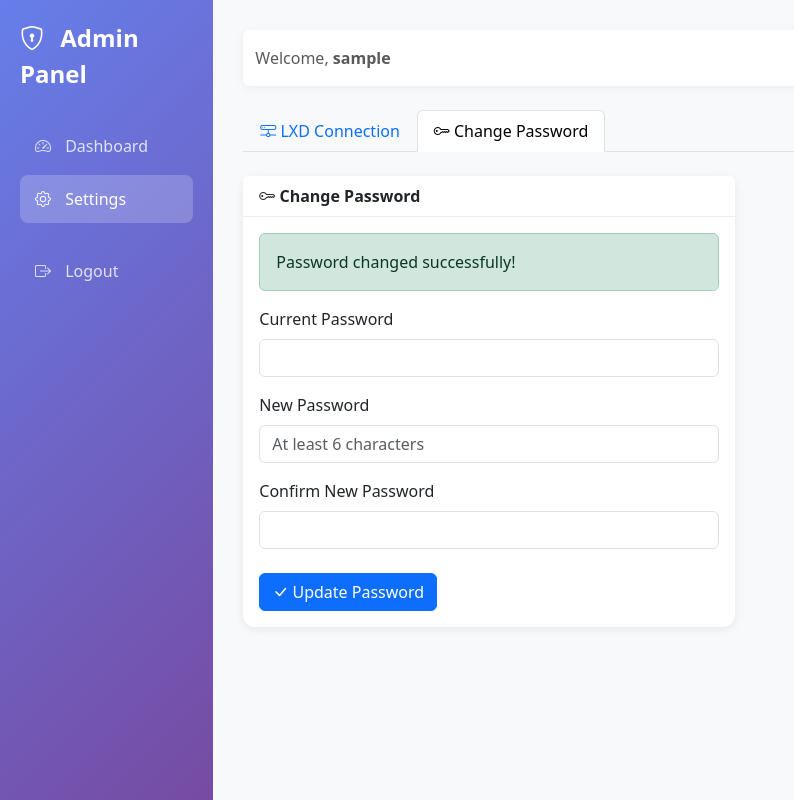
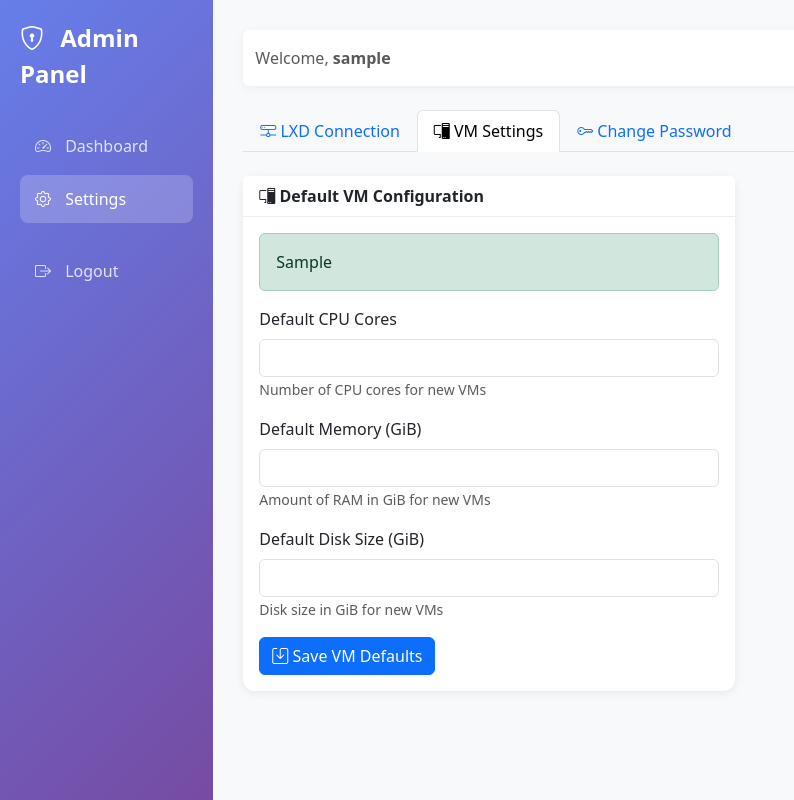
Before and after one commit to semanticlib/sandbox, a FastAPI app: template templates/admin/settings.html in a window 1280 px wide. Shown: the whole page, without its empty margins (0-794 px from the left). Run offline with FastAPI, Linux system fonts and the light colour scheme; the template is opened without the code that fills it: most values are stand-ins (such as "Sample title", 1, 10 or a date in 2020).

Commit message:
feat(settings): add default VM configuration options
Add the ability to save and use default VM settings (CPU, memory, disk) across the application. This includes a new VMDefaultSettings database model, a settings API endpoint to save defaults, and UI updates to the dashboard and settings page to utilize these defaults when creating new instances.

```diff
--- a/main.py
+++ b/main.py
@@ -10,7 +10,7 @@ from jinja2 import filters
 from pydantic import BaseModel
 
 from database import engine, get_db, Base
-from models import AdminUser, LXDSettings
+from models import AdminUser, LXDSettings, VMDefaultSettings
 from auth import get_password_hash, verify_password, create_access_token
 from cert_utils import generate_client_certificate
 from jose import JWTError, jwt
@@ -505,7 +505,8 @@ async def dashboard(
         "lxd_connected": lxd_connected,
         "instances": instances,
         "page": page,
-        "search": search
+        "search": search,
+        "vm_defaults": db.query(VMDefaultSettings).first()
     })
 
 
@@ -517,19 +518,25 @@ async def settings_page(
     lxd_success: str = None,
     lxd_error: str = None,
     password_success: str = None,
-    password_error: str = None
+    password_error: str = None,
+    vm_success: str = None,
+    vm_error: str = None
 ):
-    """Settings page - change password and LXD configuration"""
+    """Settings page - change password, LXD configuration, and VM defaults"""
     lxd_settings = db.query(LXDSettings).first()
+    vm_settings = db.query(VMDefaultSettings).first()
 
     return templates.TemplateResponse("admin/settings.html", {
         "request": request,
         "username": user.username,
         "lxd_settings": lxd_settings,
+        "vm_settings": vm_settings,
         "lxd_success": lxd_success,
         "lxd_error": lxd_error,
         "password_success": password_success,
-        "password_error": password_error
+        "password_error": password_error,
+        "vm_success": vm_success,
+        "vm_error": vm_error
     })
 
 
@@ -659,6 +666,34 @@ async def generate_certificate(request: Request):
         })
     except Exception as e:
         return JSONResponse({"success": False, "message": str(e)})
+
+
+@app.post("/settings/vm")
+async def save_vm_settings(
+    request: Request,
+    cpu: int = Form(...),
+    memory: int = Form(...),
+    disk: int = Form(...),
+    db: Session = Depends(get_db)
+):
+    """Save default VM settings"""
+    settings = db.query(VMDefaultSettings).first()
+
+    if settings:
+        settings.cpu = cpu
+        settings.memory = memory
+        settings.disk = disk
+    else:
+        settings = VMDefaultSettings(
+            cpu=cpu,
+            memory=memory,
+            disk=disk
+        )
+        db.add(settings)
+
+    db.commit()
+
+    return RedirectResponse(url="/settings?vm_success=VM defaults saved successfully", status_code=303)
 
 
 @app.post("/instances/create")
--- a/templates/admin/settings.html
+++ b/templates/admin/settings.html
@@ -10,6 +10,11 @@
     <li class="nav-item" role="presentation">
         <button class="nav-link active" id="lxd-tab" data-bs-toggle="tab" data-bs-target="#lxd" type="button" role="tab">
             <i class="bi bi-hdd-network"></i> LXD Connection
+        </button>
+    </li>
+    <li class="nav-item" role="presentation">
+        <button class="nav-link" id="vm-settings-tab" data-bs-toggle="tab" data-bs-target="#vm-settings" type="button" role="tab">
+            <i class="bi bi-pc-display"></i> VM Settings
         </button>
     </li>
     <li class="nav-item" role="presentation">
@@ -121,6 +126,59 @@
                             <li>Enter Server URL: <code>https://&lt;lxd-ip&gt;:8443</code></li>
                             <li>Click <strong>Save Settings</strong> → <strong>Test Connection</strong></li>
                         </ol>
+                    </div>
+                </div>
+            </div>
+        </div>
+    </div>
+
+    <!-- VM Settings Tab -->
+    <div class="tab-pane fade" id="vm-settings" role="tabpanel">
+        <div class="row">
+            <div class="col-md-6">
+                <div class="card mb-4">
+                    <div class="card-header">
+                        <i class="bi bi-pc-display"></i> Default VM Configuration
+                    </div>
+                    <div class="card-body">
+                        {% if vm_success %}
+                        <div class="alert alert-success" role="alert">
+                            {{ vm_success }}
+                        </div>
+                        {% endif %}
+
+                        {% if vm_error %}
+                        <div class="alert alert-danger" role="alert">
+                            {{ vm_error }}
+                        </div>
+                        {% endif %}
+
+                        <form method="post" action="/settings/vm">
+                            <div class="mb-3">
+                                <label for="default_cpu" class="form-label">Default CPU Cores</label>
+                                <input type="number" class="form-control" id="default_cpu" name="cpu"
+                                       value="{{ vm_settings.cpu if vm_settings else 2 }}"
+                                       min="1" max="32" required>
+                                <small class="text-muted">Number of CPU cores for new VMs</small>
+                            </div>
+                            <div class="mb-3">
+                                <label for="default_memory" class="form-label">Default Memory (GiB)</label>
+                                <input type="number" class="form-control" id="default_memory" name="memory"
+                                       value="{{ vm_settings.memory if vm_settings else 4 }}"
+                                       min="1" max="128" required>
+                                <small class="text-muted">Amount of RAM in GiB for new VMs</small>
+                            </div>
+                            <div class="mb-3">
+                                <label for="default_disk" class="form-label">Default Disk Size (GiB)</label>
+                                <input type="number" class="form-control" id="default_disk" name="disk"
+                                       value="{{ vm_settings.disk if vm_settings else 20 }}"
+                                       min="5" max="500" required>
+                                <small class="text-muted">Disk size in GiB for new VMs</small>
+                            </div>
+                            <button type="submit" class="btn btn-primary">
+                                <i class="bi bi-save"></i> Save VM Defaults
+                            </button>
+                        </form>
                     </div>
                 </div>
             </div>
@@ -287,10 +345,16 @@ document.addEventListener('DOMContentLoaded', function() {
     const lxdTab = new bootstrap.Tab(document.getElementById('lxd-tab'));
     lxdTab.show();
 
-    // Auto-switch to password tab only if there are password-related messages
+    // Auto-switch to specific tab if there are related messages
     const passwordSuccess = "{{ password_success if password_success else '' }}";
     const passwordError = "{{ password_error if password_error else '' }}";
-    if (passwordSuccess || passwordError) {
+    const vmSuccess = "{{ vm_success if vm_success else '' }}";
+    const vmError = "{{ vm_error if vm_error else '' }}";
+
+    if (vmSuccess || vmError) {
+        const vmTab = new bootstrap.Tab(document.getElementById('vm-settings-tab'));
+        vmTab.show();
+    } else if (passwordSuccess || passwordError) {
         const passwordTab = new bootstrap.Tab(document.getElementById('password-tab'));
         passwordTab.show();
     }
```
Also changed, not shown: models.py (+11 -1 lines), templates/admin/dashboard.html (+9 -3 lines).
